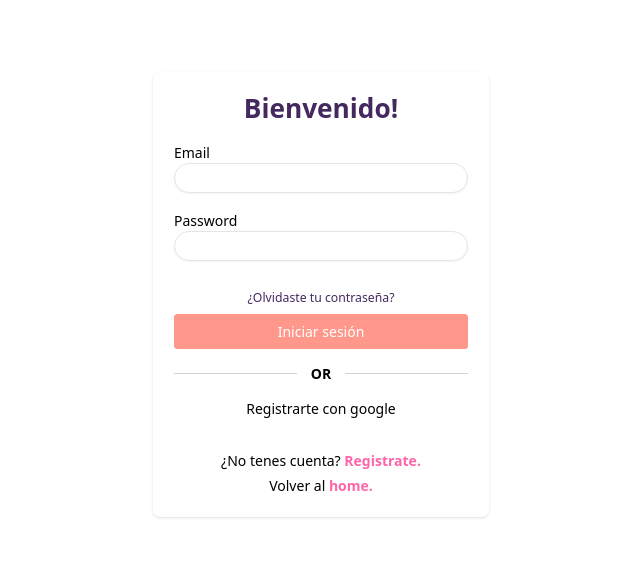
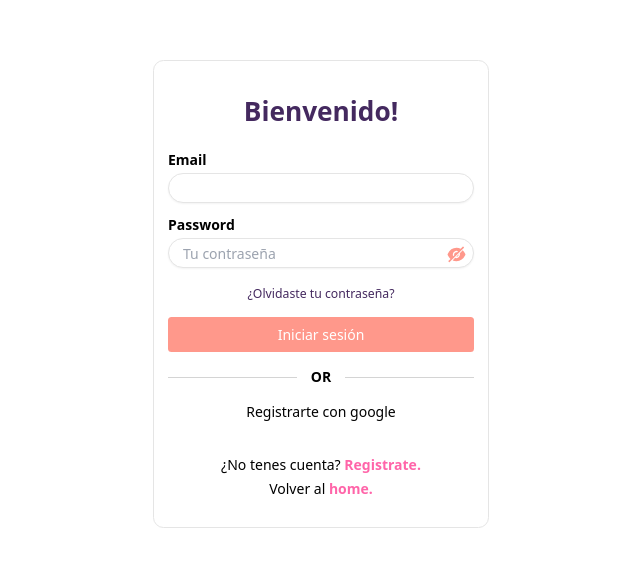
Before and after one commit to MaguiMartiin/BookHubFront, a React (Vite) app: page /login in a window 1280 px wide. Shown: the part 106-672 px from the top of the page, without its empty margins (319-959 px from the left). Built offline with nearby package versions, Linux system fonts and the light colour scheme; a web font is replaced by a local one.

Commit message:
yonatan_registrar

```diff
--- a/package.json
+++ b/package.json
@@ -17,6 +17,7 @@
     "react": "^18.2.0",
     "react-datepicker": "^4.16.0",
     "react-dom": "^18.2.0",
+    "react-google-login": "^5.2.2",
     "react-icons": "^4.10.1",
     "react-redux": "^8.1.1",
     "react-router-dom": "^6.14.2",
--- a/src/index.css
+++ b/src/index.css
@@ -10,9 +10,6 @@
 	user-select: none;
 }
 
-::-webkit-scrollbar {
-	display: none;
-}
 
 @layer components {
 	.custom-select {
--- a/src/redux/userAction.js
+++ b/src/redux/userAction.js
@@ -6,3 +6,19 @@ export const setSignUpStep = (step) => {
 		payload: step,
 	};
 };
+
+export const signIn = ({email, password}) => {
+  return async (dispatch) => {
+	try {
+	  const response = await axios.post("http://localhost:3001/login", {
+		email: email,
+		password: password,
+	  });
+
+	  console.log(response);
+
+	} catch (error) {
+	  console.log(error);
+	}
+  }
+}
--- a/src/views/User/Login.jsx
+++ b/src/views/User/Login.jsx
@@ -1,17 +1,39 @@
 import React from "react";
 import { Formik, Form, ErrorMessage, Field } from "formik";
 import { Link } from "react-router-dom";
+import { useToggle } from "../../components/user/UseToggle";
+import { AiFillEye } from "react-icons/ai";
+import { AiFillEyeInvisible } from "react-icons/ai";
+// import GoogleLogin from "react-google-login"; // Import the react-google-login component
+import axios from "axios";
 
 const Login = () => {
+	 const [isPasswordShow, toggleShowPassword] = useToggle();
+
+
+
 	return (
 		<div className="container flex flex-col h-screen justify-center items-center">
+			<div  className="flex flex-col w-96 py-8 px-4 bg-secondaryLight dark:bg-secondary rounded-xl border border-secondaryBorderLight dark:border-secondaryBorder">
 				<Formik
 					initialValues={{
 						email: "",
 						password: "",
 					}}
-				onSubmit={(values) => {
+					onSubmit={(values, { resetForm, setSubmitting }) => {
 						console.log(values);
+						try {
+							const response = axios.post("http://localhost:3001/login", {
+								email: values.email,
+								password: values.password,
+							});
+
+							console.log(response);
+						} catch (error) {
+							console.log({
+								error: error.message,
+							});
+						}
 					}}
 					validate={(values) => {
 						const errors = {};
@@ -27,28 +49,33 @@ const Login = () => {
 						if (!values.password) {
 							errors.password = "Se requiere una contraseña";
 						} else if (values.password.length < 8) {
-						errors.password = "La contraseña debe tener al menos 8 caracteres.";
-					} else if (
-						!/(?=.*[A-Z])(?=.*[a-z])(?=.*\d)(?=.*[!@#$%^&*()_+])[A-Za-z\d!@#$%^&*()_+]/.test(
-							values.password
-						)
-					) {
 							errors.password =
-							"Debe contener letra mayúscula, minúscula, número y un carácter especial.";
+								"La contraseña debe tener al menos 8 caracteres.";
 						}
+						// else if (
+						// !/(?=.*[A-Z])(?=.*[a-z])(?=.*\d)(?=.*[!@#$%^&*()_+])[A-Za-z\d!@#$%^&*()_+]/.test(
+						// values.password
+						// )
+						// )
+						// {
+						// 	errors.password =
+						// 		"Debe contener letra mayúscula, minúscula, número y un carácter especial.";
+						// }
 
 						return errors;
 					}}>
 					{({ errors, touched }) => (
-					<Form className="shadow rounded-lg bg-white p-6 flex flex-col w-96 ">
-						<div className="mb-5">
+						<Form>
+							<div className="flex flex-col my-2">
 								<div className="mb-5 text-center">
 									<h1 className="text-3xl text-customColor4 font-bold">
 										Bienvenido!
 									</h1>
 								</div>
 								<div className=" flex flex-col justify-between">
-								<label htmlFor="email">Email</label>
+									<label htmlFor="email" className="block my-1 font-semibold">
+										Email
+									</label>
 									<Field
 										type="email"
 										name="email"
@@ -72,22 +99,33 @@ const Login = () => {
 									/>
 								</div>
 							</div>
-						<div className="mb-8">
-							<div>
-								<label htmlFor="password">Password</label>
-							</div>
-							<div className="flex flex-col justify-center">
+							{/* Password */}
+							<div className="flex flex-col my-2">
+								<label htmlFor="password" className="block my-1 font-semibold">
+									Password
+								</label>
+								<div className="flex flex-col justify-between  relative w-full">
 									<Field
-									type="password"
+										placeholder="Tu contraseña"
+										type={isPasswordShow ? `text` : `password`}
 										name="password"
 										className={
-										touched.email && errors.email
+											touched.password && errors.password
 												? "inputError"
-											: touched.email && !errors.email
+												: touched.password && !errors.password
 												? "inputSuccess"
 												: "input"
 										}
 									/>
+									<div className="absolute inset-y-0 right-0 flex items-end pr-2 pb-1 ">
+										<button onClick={toggleShowPassword} type="button">
+											{isPasswordShow ? (
+												<AiFillEye size="1.5rem" color="#ff988b" />
+											) : (
+												<AiFillEyeInvisible size="1.5rem" color="#ff988b" />
+											)}
+										</button>
+									</div>
 								</div>
 								<div>
 									<ErrorMessage
@@ -100,21 +138,24 @@ const Login = () => {
 									/>
 								</div>
 							</div>
+							<div className="text-center my-4">
 								<Link
 									className="text-center text-sm mb-2 link text-customColor4"
 									to="/changepassword">
 									¿Olvidaste tu contraseña?
 								</Link>
+							</div>
+
 							<button
 								type="submit"
 								className="bg-primary text-white px-4 py-2 rounded hover:bg-red-400 w-full">
 								Iniciar sesión
 							</button>
-
+						</Form>
+					)}
+				</Formik>
 				<div class="my-4 flex items-center before:mt-0.5 before:flex-1 before:border-t before:border-neutral-300 after:mt-0.5 after:flex-1 after:border-t after:border-neutral-300">
-							<p class="mx-4 mb-0 text-center font-semibold dark:text-text">
-								OR
-							</p>
+					<p class="mx-4 mb-0 text-center font-semibold dark:text-text">OR</p>
 				</div>
 				<div className="flex justify-center">Registrarte con google</div>
 				<div className="flex flex-col mt-8">
@@ -131,10 +172,23 @@ const Login = () => {
 						</Link>
 					</div>
 				</div>
-					</Form>
-				)}
-			</Formik>
+			</div>
 		</div>
 	);
 };
+// const mapStateToProps = (state) => {
+// 	return {
+// 		userSignError: state.userSignError,
+// 		isLogin: state.isLogin,
+// 	};
+// };
+
+// const mapDispatchToProps = (dispatch) => {
+// 	return {
+// 		signIn: (userData) => dispatch(signIn(userData)),
+// 	};
+// };
+
+// export default connect(mapStateToProps, mapDispatchToProps)(Login);
+
 export default Login;
```
Also changed, not shown: 1 other file (tests, documents, lock files or other folders). Lines whose indentation alone changed are shown as unchanged.
